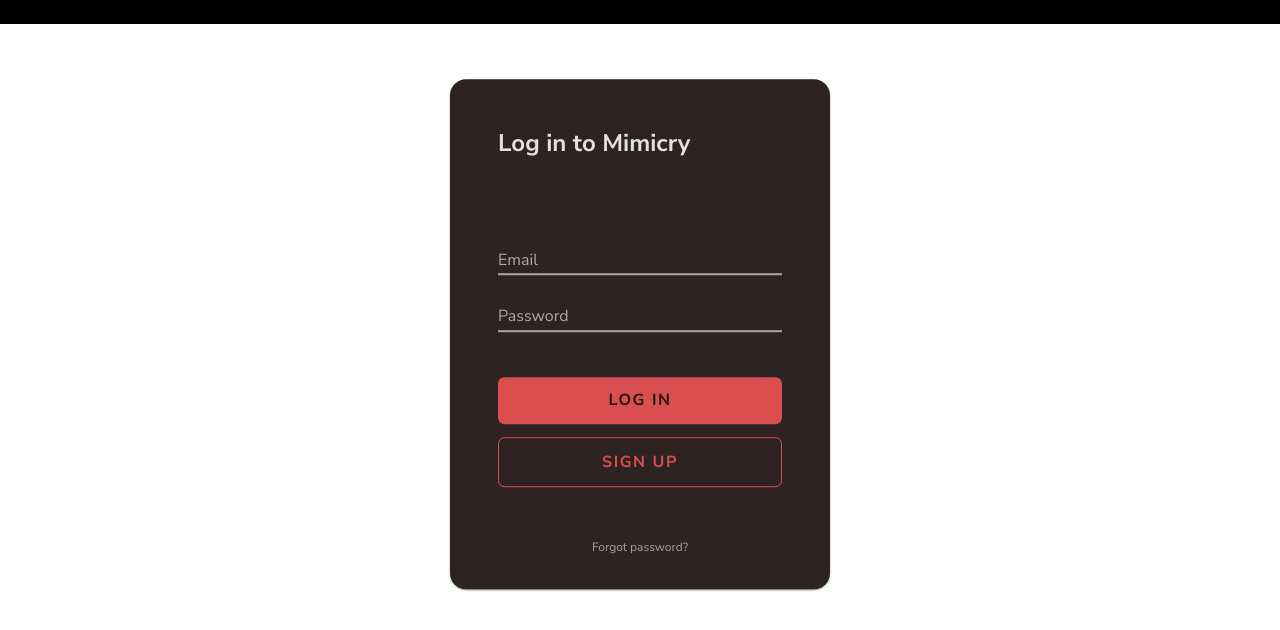
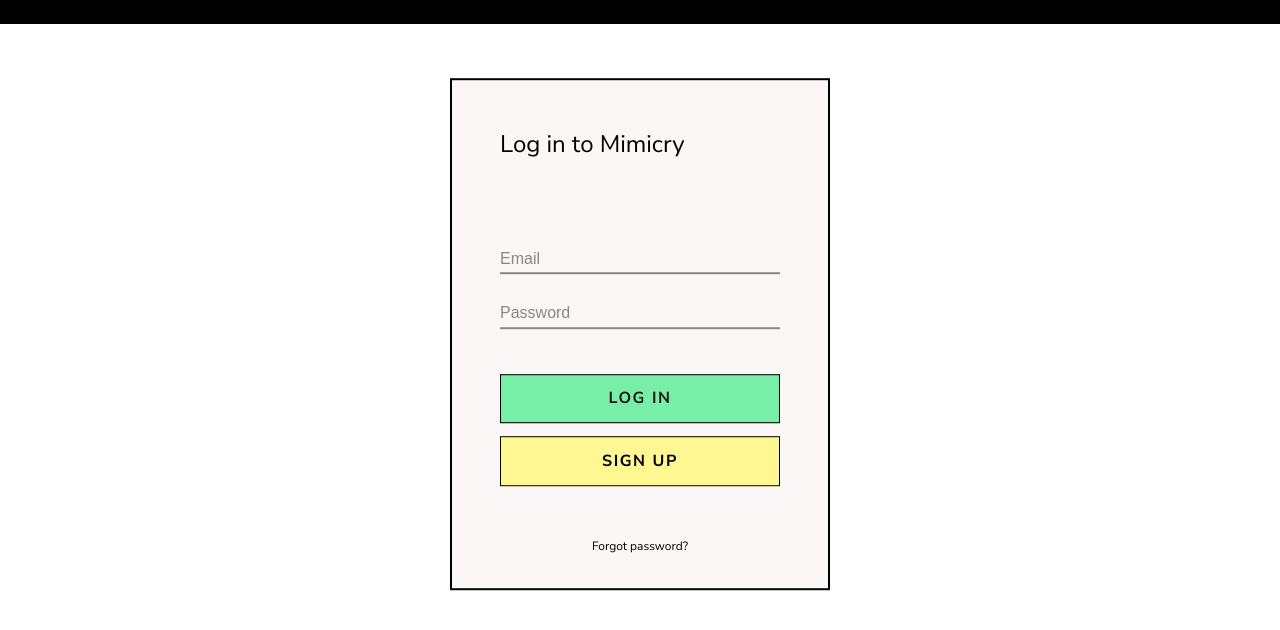
Before and after one commit to calvincheng/mimicry, a website with bundled scripts: page public/index.html in a window 1280 px wide. Shown: the part 66-696 px from the top of the page. Built offline with nearby package versions, Linux system fonts and the light colour scheme; no server answers.

Commit message:
Update card + children styles

```diff
--- a/public/style.css
+++ b/public/style.css
@@ -11,7 +11,7 @@
 }
 
 html {
-  color: #e2e1e1;
+  color: #000000;
   font-family: 'DIN', 'Nunito Sans', sans-serif;
 }
 
@@ -60,20 +60,11 @@
   transform: translate(-50%, -50%);
 }
 
-.dp0 {
-  background-color: #221717;
-  box-shadow: none;
-}
-
-.dp1 {
-  background-color: #2d2323;
-  box-shadow: 0 1px 1px 0 rgba(0,0,0,0.14), 0 2px 1px -1px rgba(0,0,0,0.12), 0 1px 3px 0 rgba(0,0,0,0.20);
-}
-
 .card {
   padding: 3rem;
   width: 380px;
-  border-radius: 16px;
+  background-color: #fbf7f6;
+  border: 1.5pt solid black;
 }
 
 .card p {
@@ -81,18 +72,18 @@
 }
 
 .card h2 {
+  font-weight: normal;
   margin-bottom: 3rem;
 }
 
 .card a {
   font-size: 0.75rem;
-  color: #a7a2a2;
   transition: color 0.3s;
 }
 
 .card a:hover, .card a:focus {
   outline: none;
-  color: #e2e1e1;
+  color: #666666;
 }
 
 .card .error {
@@ -168,11 +159,10 @@
 
   background: none;
   border: none;
-  border-bottom: 2px solid #aaa;
+  border-bottom: 2px solid #888;
   transition: border-bottom 0.3s ease-out;
 
-  color: #dddddd;
-  font-family: 'Nunito Sans', sans-serif;
+  font-family: 'DIN', sans-serif;
   font-size: 1rem;
 }
 
@@ -190,9 +180,9 @@
   top: 0.1rem;
   left: 0px;
 
-  font-family: 'Nunito Sans', sans-serif;
+  font-family: 'DIN', sans-serif;
   font-size: 1rem;
-  color: #aaa;
+  color: #888;
 
   pointer-events: none;
   transition: all 0.2s;
@@ -216,13 +206,14 @@
 
 .button {
   padding: 0.8rem;
-  border-radius: 0.4rem;
 
   font-family: 'Nunito Sans', sans-serif;
   letter-spacing: 0.1rem;
   font-size: 1rem;
   font-weight: 700;
   text-transform: uppercase;
+
+  border: 1px solid black;
 
   cursor: pointer;
   transition: background-color 0.2s;
@@ -237,23 +228,20 @@
 }
 
 .primary {
-  background-color: #d94f4f;
-  border: none;
+  background-color: #77efa7;
   color: #221717;
 }
 
 .primary:hover, .primary:focus {
-  background-color: #d85959;
+  background-color: #6bd696;
 }
 
 .secondary {
-  background: none;
-  border: 1px solid #d94f4f;
-  color: #d94f4f;
+  background-color: #fff792;
 }
 
 .secondary:hover, .secondary:focus {
-  background-color: #372626;
+  background-color: #e7e183;
 }
 
 .icon {
```
